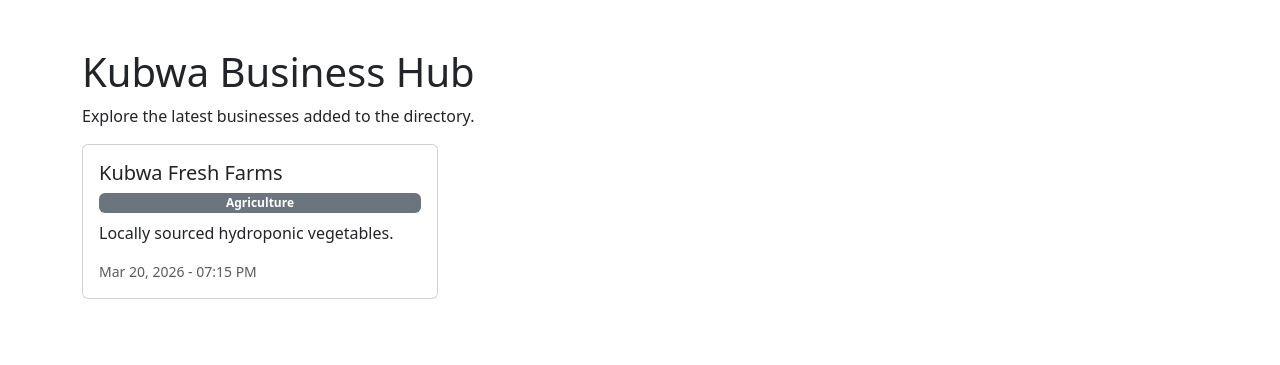
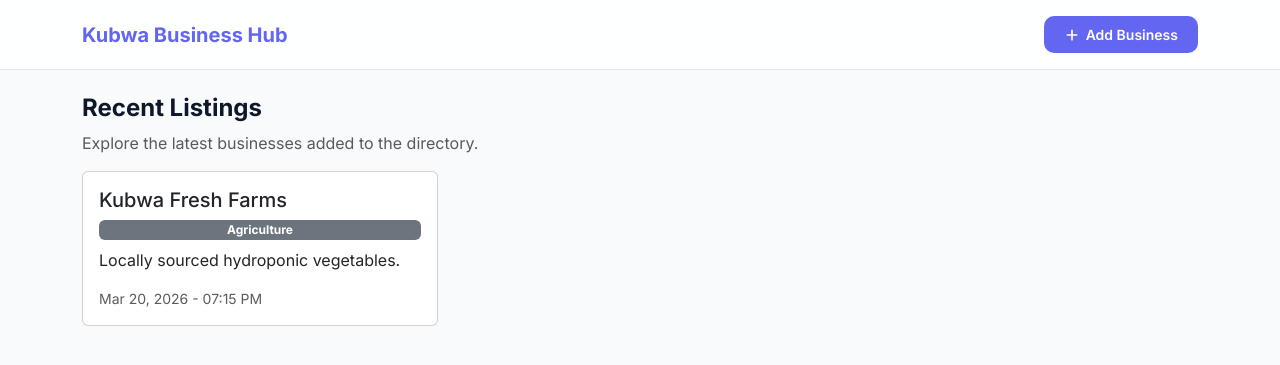
Before and after one commit to salmabako/MAAUN-24-SWE-0062, a Flask app: page / in a window 1280 px wide. Shown: the top 365 px of the page. Run offline with Flask 3, Linux system fonts and the light colour scheme.

Commit message:
added navbar with the brand name and add button

```diff
--- a/templates/index.html
+++ b/templates/index.html
@@ -6,11 +6,76 @@
     <title>Kubwa Business Hub</title>
     <link href="https://cdn.jsdelivr.net/npm/bootstrap@5.3.0/dist/css/bootstrap.min.css" rel="stylesheet" />
     <link href="https://fonts.googleapis.com/css2?family=Inter:wght@300;400;500;600;700&display=swap" rel="stylesheet" />
+    <style>
+      :root {
+        --accent: #6366f1;
+        --accent-hover: #4f46e5;
+        --accent-light: #eef2ff;
+        --surface: #ffffff;
+        --bg: #f8fafc;
+        --text-primary: #0f172a;
+        --text-secondary: #64748b;
+        --border: #e2e8f0;
+      }
+      * { box-sizing: border-box; }
+      body {
+        font-family: "Inter", sans-serif;
+        background-color: var(--bg);
+        color: var(--text-primary);
+        margin: 0;
+      }
+      .site-nav {
+        background: var(--surface);
+        border-bottom: 1px solid var(--border);
+        padding: 1rem 0;
+        position: sticky;
+        top: 0;
+        z-index: 100;
+        backdrop-filter: blur(12px);
+        background: rgba(255, 255, 255, 0.85);
+      }
+      .site-nav .brand {
+        font-weight: 700;
+        font-size: 1.25rem;
+        color: var(--text-primary);
+        text-decoration: none;
+      }
+      .site-nav .brand span { color: var(--accent); }
+      .btn-add {
+        background: var(--accent);
+        color: #fff;
+        border: none;
+        border-radius: 10px;
+        padding: 0.5rem 1.25rem;
+        font-weight: 600;
+        font-size: 0.875rem;
+        text-decoration: none;
+        transition: all 0.15s ease;
+        display: inline-flex;
+        align-items: center;
+        gap: 0.375rem;
+      }
+      .btn-add:hover {
+        background: var(--accent-hover);
+        color: #fff;
+        transform: translateY(-1px);
+        box-shadow: 0 4px 12px rgba(99, 102, 241, 0.3);
+      }
+    </style>
   </head>
   <body>
-    <div class="container mt-5">
-      <h1>Kubwa Business Hub</h1>
-      <p>Explore the latest businesses added to the directory.</p>
+    <nav class="site-nav">
+      <div class="container d-flex justify-content-between align-items-center">
+        <a class="brand" href="/"><span>Kubwa Business Hub</span></a>
+        <a href="/add" class="btn-add">
+          <svg width="16" height="16" fill="none" stroke="currentColor" stroke-width="2.5" stroke-linecap="round" viewBox="0 0 24 24"><path d="M12 5v14M5 12h14"/></svg>
+          Add Business
+        </a>
+      </div>
+    </nav>
+    <div class="container mt-4">
+      <h4 class="fw-bold">Recent Listings</h4>
+      <p class="text-muted">Explore the latest businesses added to the directory.</p>
       <div class="row g-4">
         {% for biz in businesses %}
         <div class="col-md-6 col-lg-4">
```
